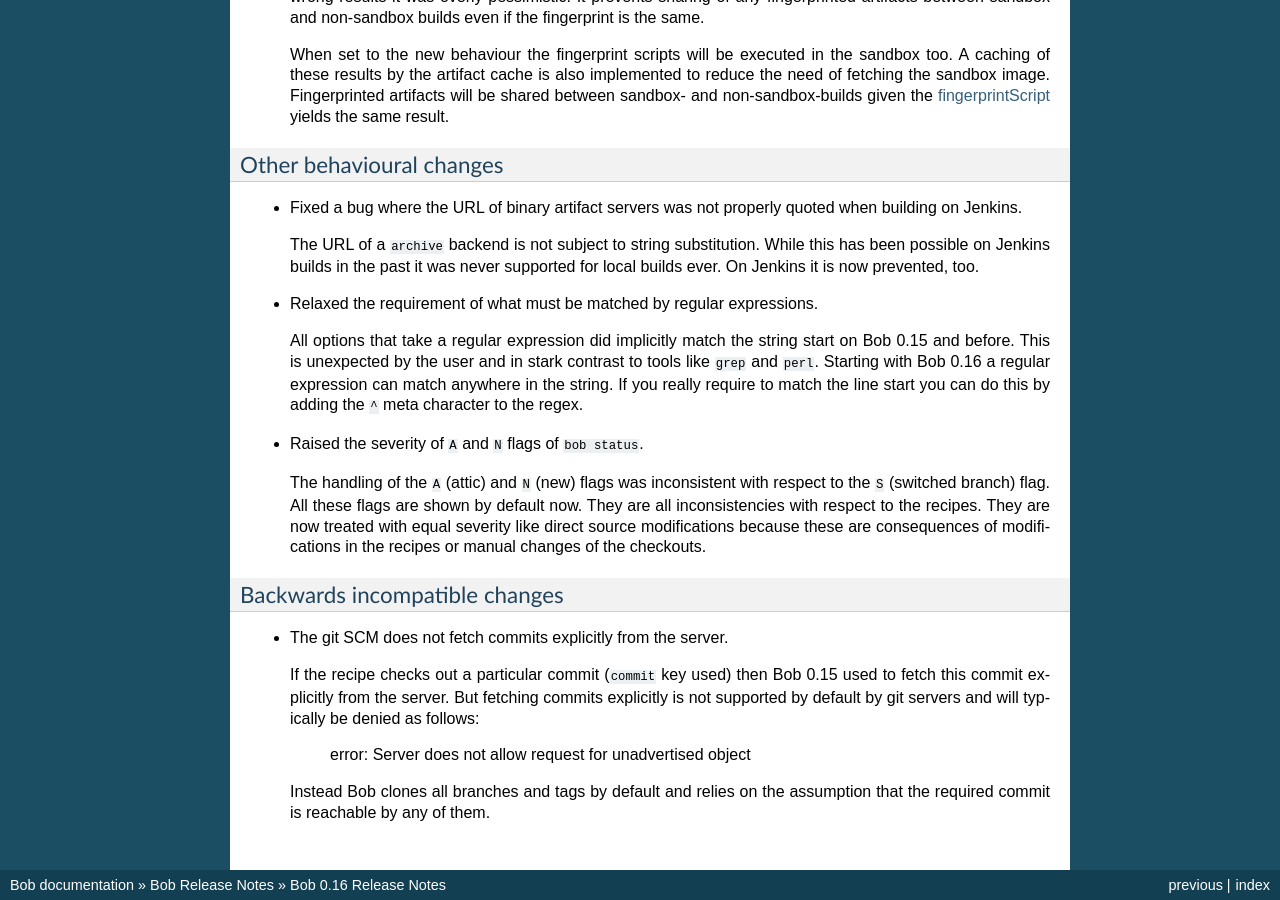
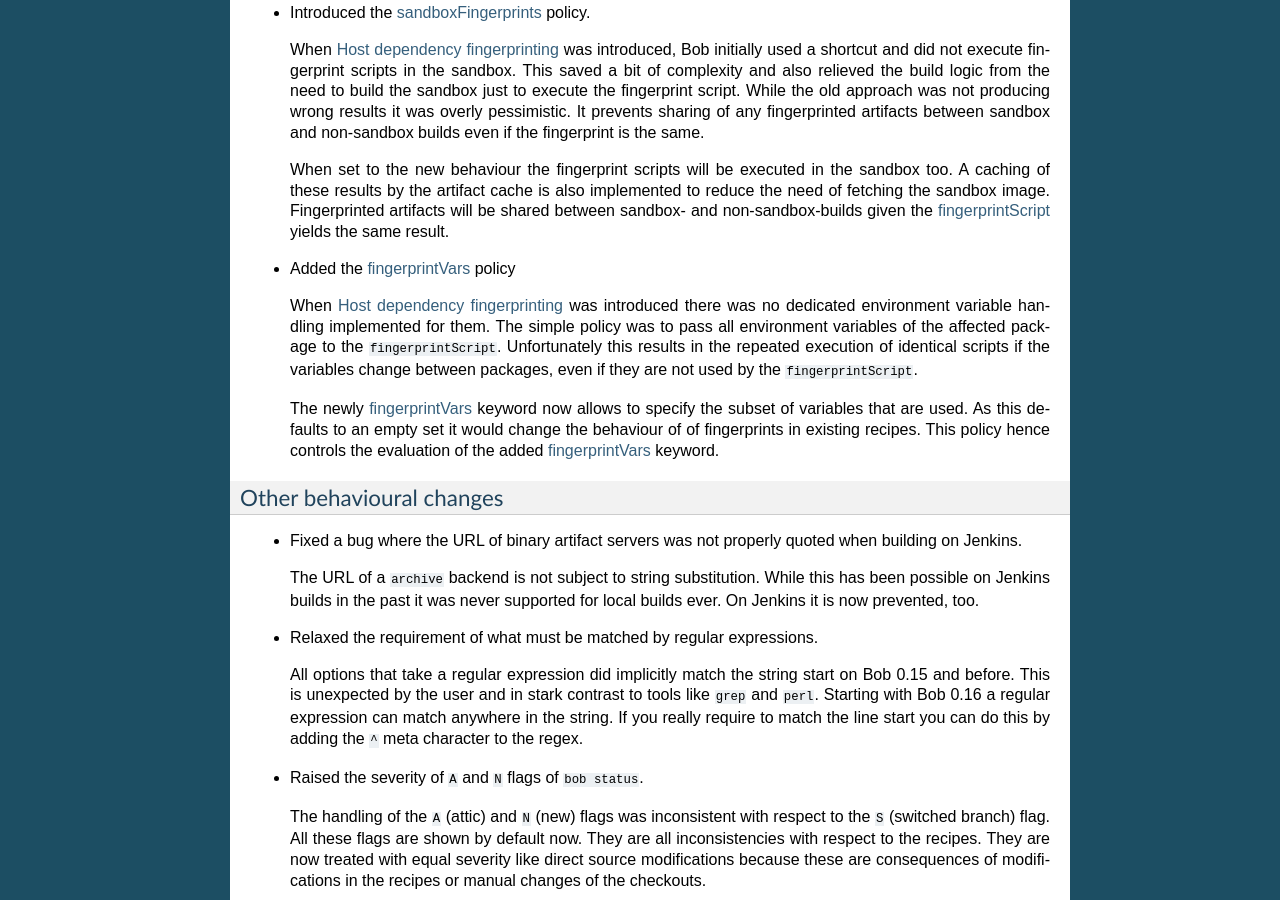
Before and after one commit to BobBuildTool/bob, a Sphinx documentation site: the page built from doc/releases/0.16.rst, in a window 1280 px wide and 900 px high, scrolled down 2053 px. Built offline with Sphinx 7.4.7, drawn with Linux system fonts in a browser that asks for light colours; formulas are drawn with MathJax 3; the version number could not be read and is left out; some of the changed text lies outside the part shown.

Commit message:
doc: add fingerprintVars policy/keyword to release notes

```diff
--- a/doc/releases/0.16.rst
+++ b/doc/releases/0.16.rst
@@ -50,6 +50,14 @@ Recipes
   if the next character is something different to terminate the variable name,
   e.g. ``"Hello $NAME."``.  In the light of more compatibility Bob supports
   this notion too now.
+
+* Added the :ref:`configuration-recipes-fingerprintVars` keyword
+
+  This keyword controls the set of environment variables that are passed to a
+  :ref:`configuration-recipes-fingerprintScript` in conjunction with the
+  :ref:`policies-fingerprintVars` policy. This is useful to prevent the
+  unneeded execution of identical fingerprint scripts. See the policy and the
+  keyword for more details.
 
 User configuration (default.yaml)
 ~~~~~~~~~~~~~~~~~~~~~~~~~~~~~~~~~
@@ -125,6 +133,21 @@ Backwards compatible policies
   artifacts will be shared between sandbox- and non-sandbox-builds given the
   :ref:`configuration-recipes-fingerprintScript` yields the same result.
 
+* Added the :ref:`policies-fingerprintVars` policy
+
+  When :ref:`configuration-principle-fingerprinting` was introduced there was
+  no dedicated environment variable handling implemented for them. The simple
+  policy was to pass all environment variables of the affected package to the
+  ``fingerprintScript``. Unfortunately this results in the repeated execution
+  of identical scripts if the variables change between packages, even if they
+  are not used by the ``fingerprintScript``.
+
+  The newly :ref:`configuration-recipes-fingerprintVars` keyword now allows to
+  specify the subset of variables that are used. As this defaults to an empty
+  set it would change the behaviour of of fingerprints in existing recipes.
+  This policy hence controls the evaluation of the added
+  :ref:`configuration-recipes-fingerprintVars` keyword.
+
 Other behavioural changes
 ~~~~~~~~~~~~~~~~~~~~~~~~~
 
```
